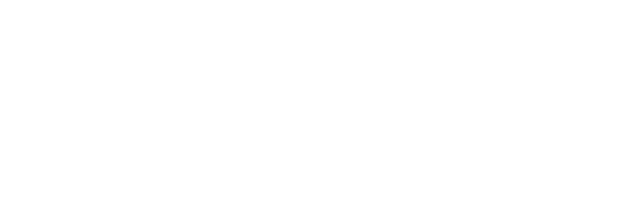
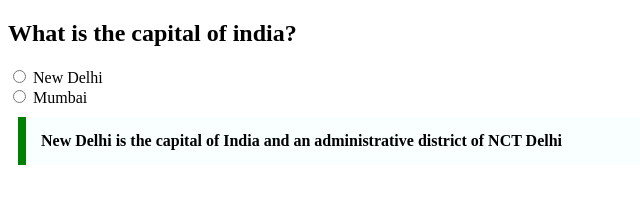
Before and after one commit to acciojob/trivia-JHA123ABHIlash, a website: page main.html in a window 1280 px wide. Shown: the whole page, without its empty margins (0-640 px from the left). Drawn offline with Linux system fonts and the light colour scheme.

Commit message:
created a submission

```diff
--- a/main.html
+++ b/main.html
@@ -10,6 +10,13 @@
 	<!-- the entire body must be written by student -->
     <script type="text/javascript" src="./script.js">
 </script>
+	<h2>What is the capital of india?</h2>
+	<input type="radio" name="cpt" id="cpt1">
+	<label for="cpt1">New Delhi</label><br>
+	<input type="radio" name="cpt" id="cpt2">
+	<label for="cpt2" >Mumbai</label>
+
+	<blockquote>New Delhi is the capital of India and an administrative district of NCT Delhi</blockquote>
 
 </body>
 
--- a/styles.css
+++ b/styles.css
@@ -1,2 +1,11 @@
 
 /* Your CSS Code here. */
+
+blockquote{
+	max-width:600px;
+	margin:10px;
+	padding:15px;
+	border-left:8px solid green;
+	background-color:#f8fffe;
+	font-weight:bold;
+}
```
